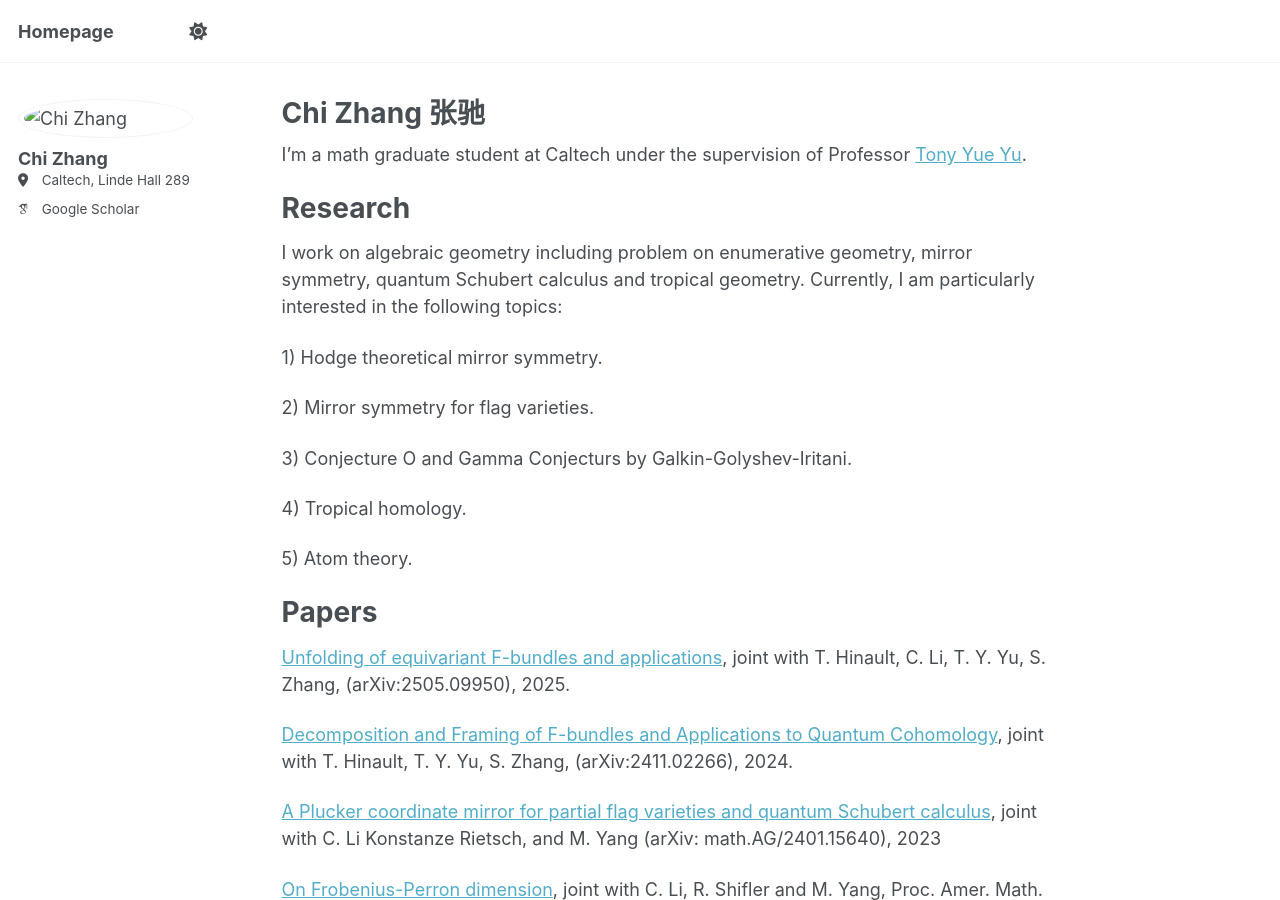
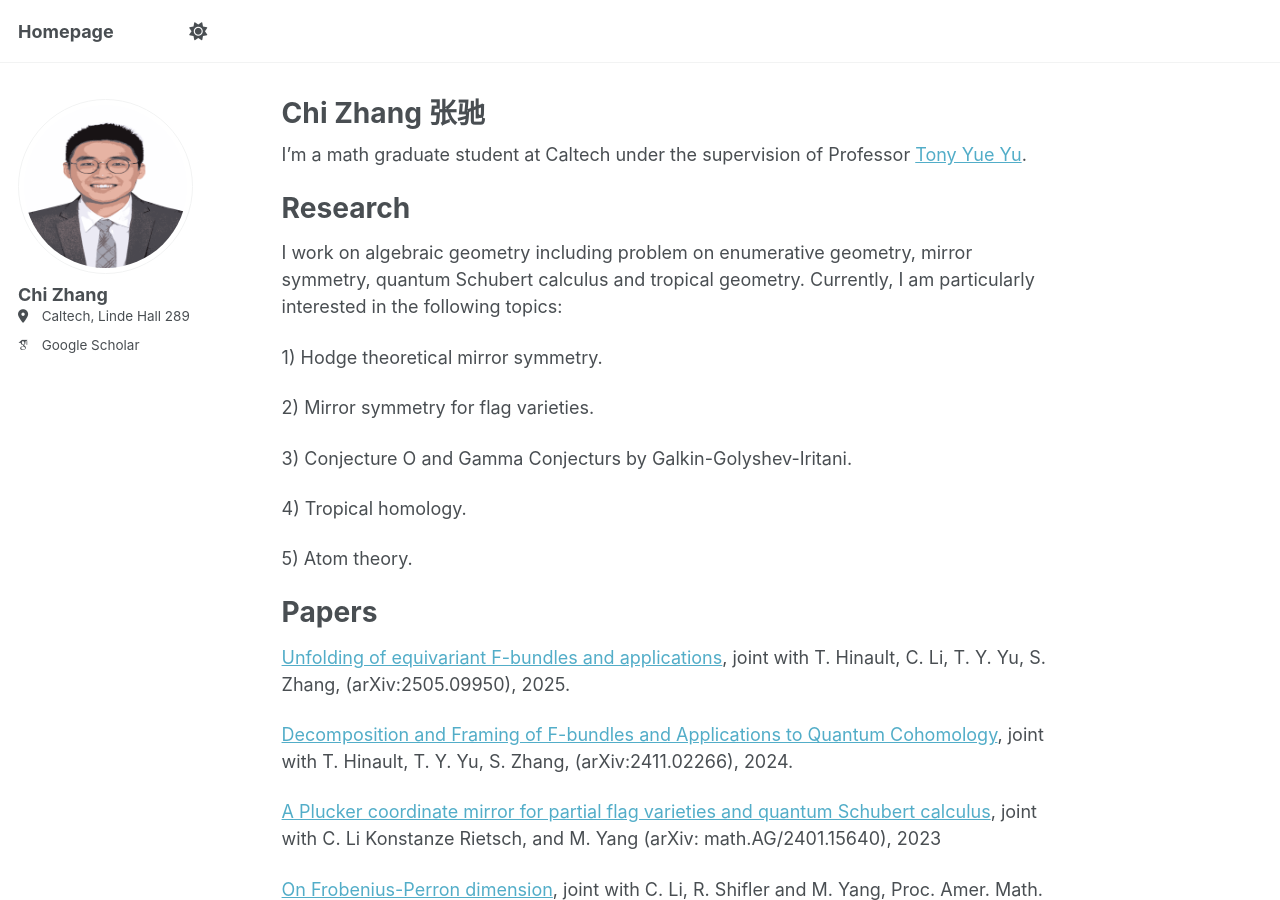
Before and after one commit to ChiZhang-math/ChiZhang-math.github.io, a Jekyll site: the page built from _pages/about.md, in a window 1280 px wide and 900 px high. Built offline with Jekyll 4.4.1, drawn with Linux system fonts in a browser that asks for light colours; some web fonts are replaced; a script that is not in the unit is left out.

Commit message:
Update _config.yml

```diff
--- a/_config.yml
+++ b/_config.yml
@@ -23,7 +23,7 @@ repository               : "academicpages/academicpages.github.io"
 #               Additional customization can be done by editing /_includes/author-profile.html
 author:
   # Biographic information
-  avatar           : "images/chi7.png"
+  avatar           : "chi7.png"
   name             : "Chi Zhang"
   pronouns         : # example: "he/his"
   location         : "Caltech, Linde Hall 289"
```
